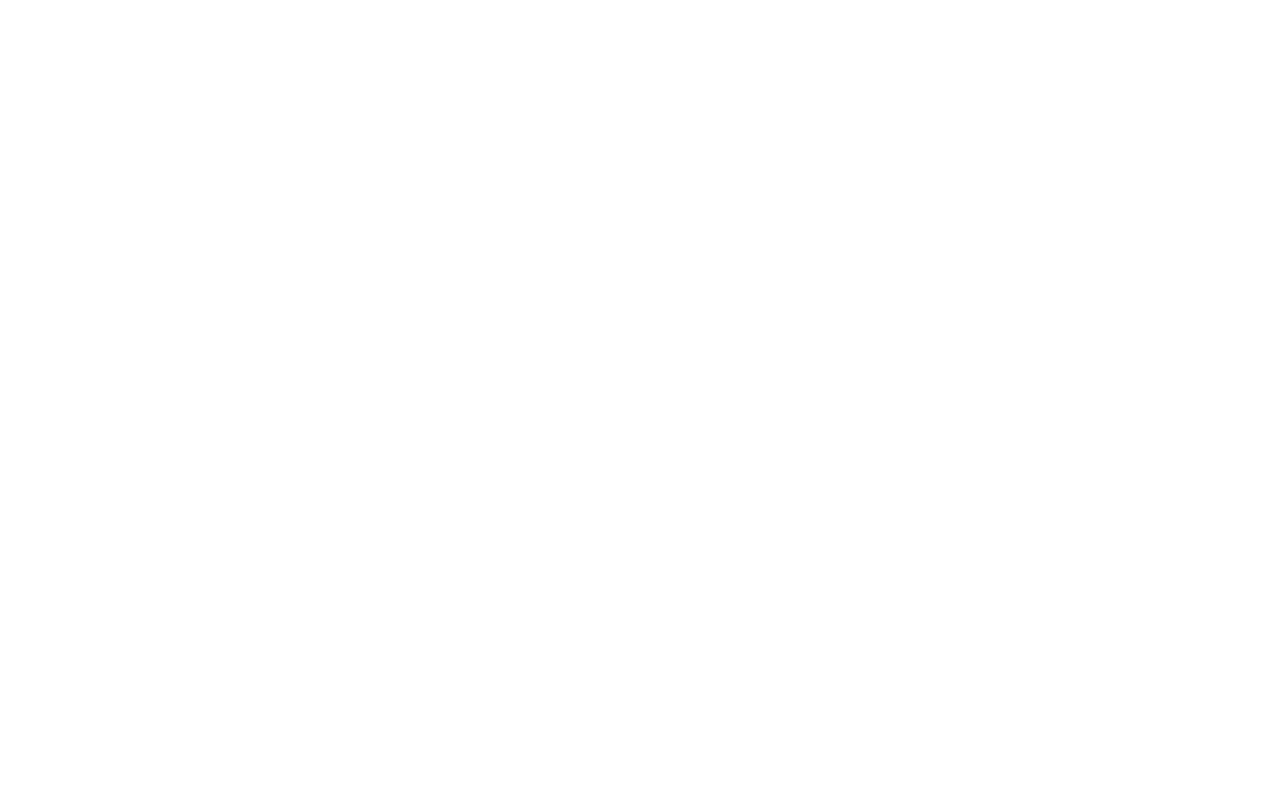
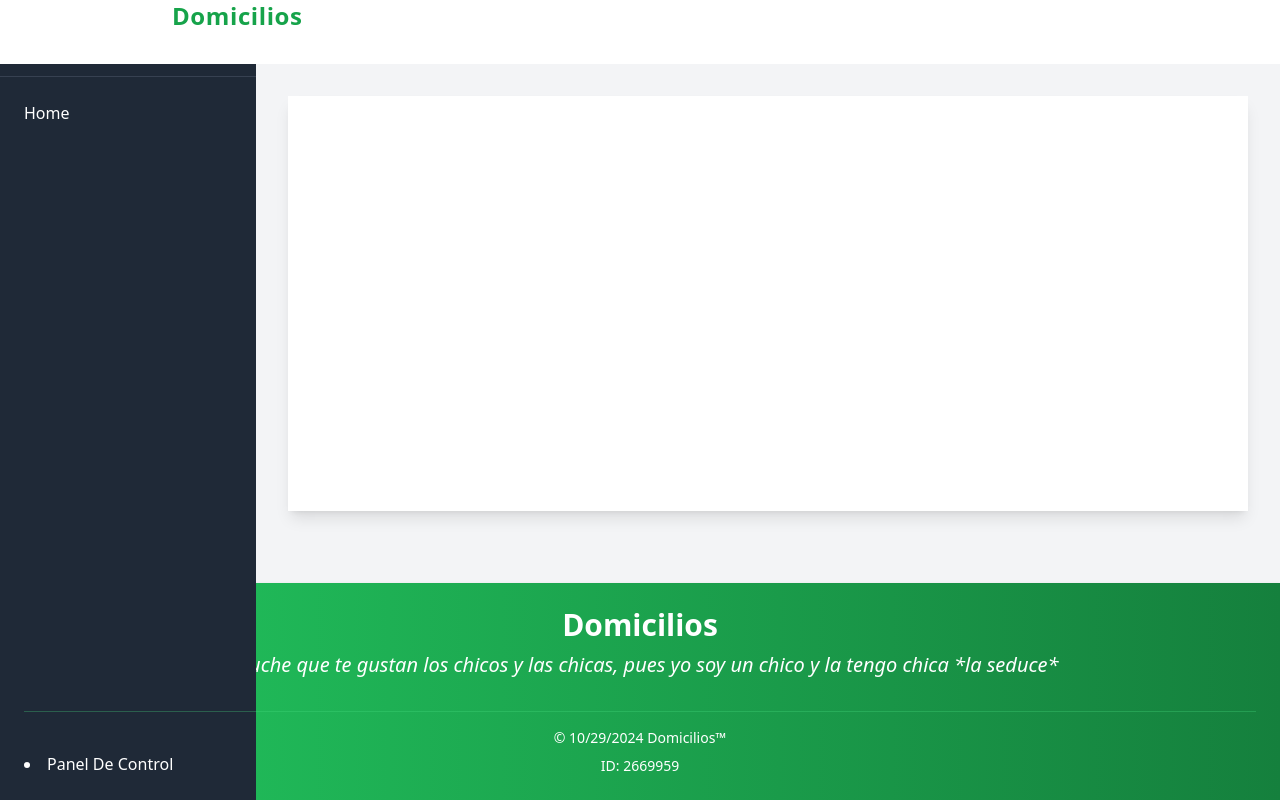
Before and after one commit to pac0sanch3/Domicilios, a React (Vite) app in the folder NewFront-end/Domicilios/: page /Home in a window 1280 px wide. Before the commit this address had no page. Built offline with nearby package versions, Linux system fonts and the light colour scheme; what @nextui-org/react would draw is missing.

Commit message:
menu y layouy

```diff
--- a/NewFront-end/Domicilios/src/App.jsx
+++ b/NewFront-end/Domicilios/src/App.jsx
@@ -1,6 +1,8 @@
 import { Routes, Route } from 'react-router-dom';
 import Inicio from './pages/Inicio';
 import  Registro from "./pages/Registrar_usuario";
+import  Home from "./pages/Home";
+import PanelDeControl from './pages/PaneldeControl';
 import './index.css';
 
 
@@ -9,6 +11,8 @@
     <Routes>
       <Route path="/" element={<Inicio/>} />
       <Route path="/registro" element={<Registro/>} />
+      <Route path="/Home" element={<Home/>} />
+      <Route path="/PanelDeControl" element={<PanelDeControl/>} />
     </Routes>
   );
 }
--- /dev/null
+++ b/NewFront-end/Domicilios/src/components/layout/Footer.jsx
@@ -0,0 +1,31 @@
+
+
+
+export const Footer = () => {
+
+
+
+  let hoy = new Date();
+  let ahora = hoy.toLocaleDateString();
+  const ID = "2669959";
+  const Domicilios = "Domicilios";
+  return (
+    <>
+      <footer className="bg-gradient-to-r from-green-500 to-green-700 text-white mt-10 shadow">
+        <div className="max-w-screen-xl mx-auto p-6 flex flex-col items-center">
+          <span className="text-3xl font-bold mb-2">{Domicilios}</span>
+          <p className="text-xl italic mb-4 text-center">
+            escuche que te gustan los chicos y las chicas, pues yo soy un chico y la tengo chica *la seduce*
+          </p>
+          <hr className="w-full border-green-400 my-4 opacity-30" />
+          <div className="flex flex-col items-center">
+            <span className="text-sm">
+              © {ahora} {Domicilios}™
+            </span>
+            <span className="text-sm mt-2">ID: {ID}</span>
+          </div>
+        </div>
+      </footer>
+    </>
+  );
+};
--- /dev/null
+++ b/NewFront-end/Domicilios/src/components/layout/Header.jsx
@@ -0,0 +1,24 @@
+
+
+const Header = () => {
+  return (
+    <header
+      className={`inset-x-0 top-0 h-16 bg-white  md:px-8 sm:px-8 max-sm:px-8 z-50`}
+    >
+      <nav
+        className="flex items-center justify-between  lg:px-8"
+        aria-label="Global"
+      >
+        <div className="flex lg:flex-1">
+          <figure className="h-full w-24 ">
+
+          </figure>
+          <div className="flex justify-center items-center ml-3 font-bold text-2xl text-green-600 tracking-wide">
+            Domicilios
+          </div>
+        </div>
+      </nav>
+    </header>
+  );
+};
+export default Header;
--- /dev/null
+++ b/NewFront-end/Domicilios/src/components/navegacion/Nav.jsx
@@ -0,0 +1,36 @@
+import { Link } from "react-router-dom";
+
+const Nav = () => {
+  return (
+    <div className="flex">
+      <div
+        className="
+          transform top-0 left-0 w-64 bg-gray-800 text-white h-full fixed
+          transition-transform duration-300 ease-in-out
+          flex flex-col justify-between
+        "
+      >
+        {/* Sección superior del menú */}
+        <div>
+          <div className="p-6 text-lg font-semibold border-b border-gray-700">
+            Menú de Navegación
+          </div>
+          <ul className="p-4 space-y-2">
+            <li className="p-2 hover:bg-gray-700 cursor-pointer">
+              <Link to="/Home">Home</Link>
+            </li>
+          </ul>
+        </div>
+
+        {/* Enlace de Panel de Control en la parte inferior */}
+        <div className="p-4">
+          <li className="p-2 hover:bg-gray-700 cursor-pointer">
+            <Link to="/PanelDeControl">Panel De Control</Link>
+          </li>
+        </div>
+      </div>
+    </div>
+  );
+};
+
+export default Nav;
--- /dev/null
+++ b/NewFront-end/Domicilios/src/components/template/Layout.jsx
@@ -0,0 +1,42 @@
+
+import Header from "../layout/Header.jsx";
+import { Suspense } from "react";
+import Nav from "../navegacion/Nav.jsx";
+import { Footer } from "../layout/Footer.jsx";
+
+const Layout = () => {
+
+
+  return (
+    <>
+      <div className="min-h-screen flex flex-col bg-gray-100 overflow-hidden">
+        <Header color="bg-white shadow-sm" />
+
+        <main className="flex flex-grow overflow-hidden">
+          <aside className="hidden lg:block w-64">
+            <Nav />
+          </aside>
+
+          <section className="flex-grow p-4 sm:p-6 lg:p-8 overflow-auto">
+            <Suspense
+              fallback={
+                <div className="flex justify-center items-center h-full">
+                  <div className="animate-spin rounded-full h-24 w-24 border-t-2 border-b-2 border-gray-900"></div>
+                </div>
+              }
+            >
+              <div
+                className={`bg-white shadow-lg h-full p-4 sm:p-6`}
+              >
+
+              </div>
+            </Suspense>
+          </section>
+        </main>
+
+        <Footer className="shadow-md mt-auto p-4 sm:p-6" />
+      </div>
+    </>
+  );
+};
+export default Layout
--- /dev/null
+++ b/NewFront-end/Domicilios/src/pages/Home.jsx
@@ -0,0 +1,13 @@
+import Layout from "../components/template/Layout";
+const Home = () => {
+
+
+  return (
+        <>
+        <Layout/>
+        </>
+
+  );
+};
+
+export default Home;
--- /dev/null
+++ b/NewFront-end/Domicilios/src/pages/PaneldeControl.jsx
@@ -0,0 +1,14 @@
+import Layout from "../components/template/Layout";
+const PanelDeControl = () => {
+
+
+  return (
+        <>
+        <Layout/>
+        <h1>Hola</h1>
+        </>
+
+  );
+};
+
+export default PanelDeControl;
```
Also changed, not shown: 2 other files (tests, documents, lock files or other folders).
